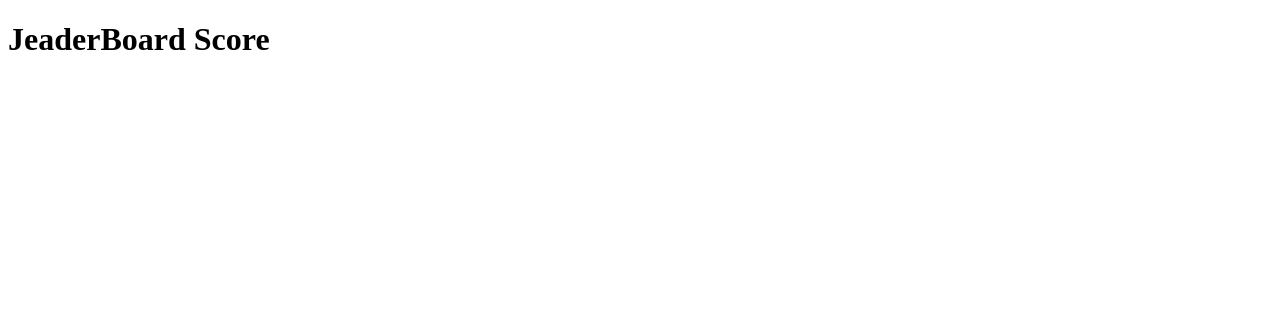
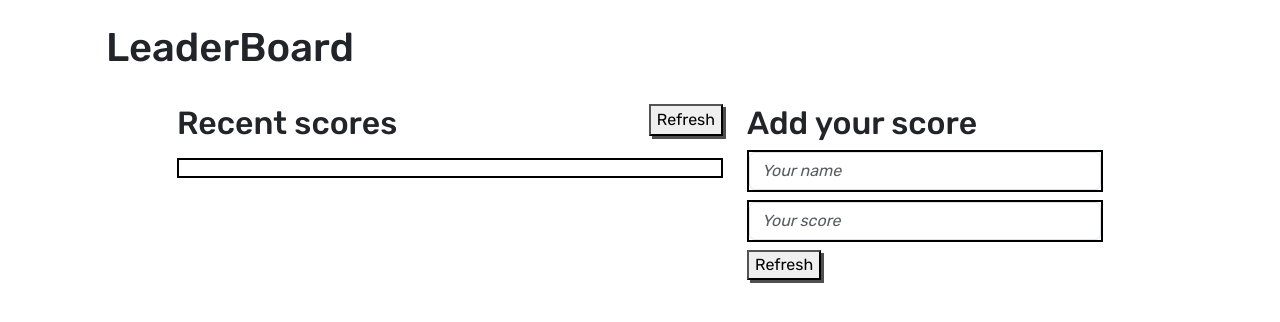
Before and after one commit to PabloBona/leaderboard, a website: page src/index.html in a window 1280 px wide. Drawn offline with nearby package versions, Linux system fonts and the light colour scheme.

Commit message:
Add plain HTML markup to create a layout based on the wireframe Keeping the styling to a minimum Use ES6 modules to import css files to js file

```diff
--- /dev/null
+++ b/src/css/index.css
@@ -0,0 +1,14 @@
+* {
+  font-family: 'Rubik', sans-serif;
+}
+
+button {
+  max-height: 2rem;
+  box-shadow: 3px 3px 0 0 rgba(0, 0, 0, 0.69);
+  -webkit-box-shadow: 3px 3px 0 0 rgba(0, 0, 0, 0.69);
+  -moz-box-shadow: 3px 3px 0 0 rgba(0, 0, 0, 0.69);
+}
+
+.input-group input::placeholder {
+  font-style: italic;
+}
--- a/src/index.html
+++ b/src/index.html
@@ -4,8 +4,61 @@
     <meta charset="UTF-8" />
     <meta name="viewport" content="width=device-width, initial-scale=1.0" />
     <title>LeaderBoard Score</title>
+    <link
+      rel="stylesheet"
+      href="https://cdn.jsdelivr.net/npm/bootstrap@5.3.0/dist/css/bootstrap.min.css"
+    />
+    <script src="https://cdn.jsdelivr.net/npm/bootstrap@5.3.0/dist/js/bootstrap.min.js"></script>
+    <link rel="stylesheet" href="./css/index.css" />
+    <style>
+      @import url('https://fonts.googleapis.com/css2?family=Rubik:wght@400;500;600&display=swap');
+    </style>
   </head>
   <body>
-    <h1>JeaderBoard Score</h1>
+    <main>
+      <div class="container">
+        <div class="row">
+          <div class="col m-4"><h1>LeaderBoard</h1></div>
+        </div>
+      </div>
+
+      <div class="container">
+        <div class="row justify-content-center">
+          <div class="col-6">
+            <div class="score__data d-flex justify-content-between flex-row">
+              <h2>Recent scores</h2>
+              <button class="button" type="button">Refresh</button>
+            </div>
+            <div class="border border-black border-2 p-2 mt-2"></div>
+          </div>
+          <div class="col-4">
+            <div class="score__data">
+              <h2>Add your score</h2>
+              <div class="mb-3">
+                <div class="input-group border border-black border-2">
+                  <input
+                    type="text"
+                    class="form-control"
+                    placeholder="Your name"
+                    aria-label="Your name"
+                    aria-describedby="basic-addon1"
+                  />
+                </div>
+                <div class="input-group border border-black border-2 mt-2">
+                  <input
+                    type="text"
+                    class="form-control"
+                    placeholder="Your score"
+                    aria-label="Your score"
+                    aria-describedby="basic-addon1"
+                  />
+                </div>
+                <button class="button mt-2" type="button">Refresh</button>
+              </div>
+            </div>
+          </div>
+        </div>
+      </div>
+    </main>
   </body>
 </html>
--- /dev/null
+++ b/src/index.js
@@ -0,0 +1 @@
+import './css/index.css';
```
